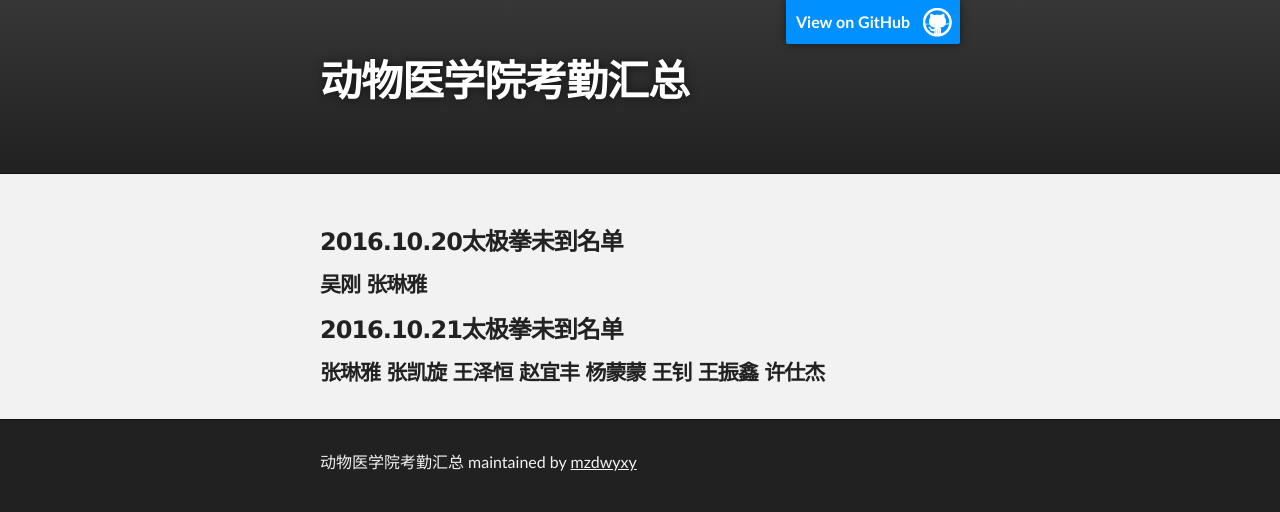
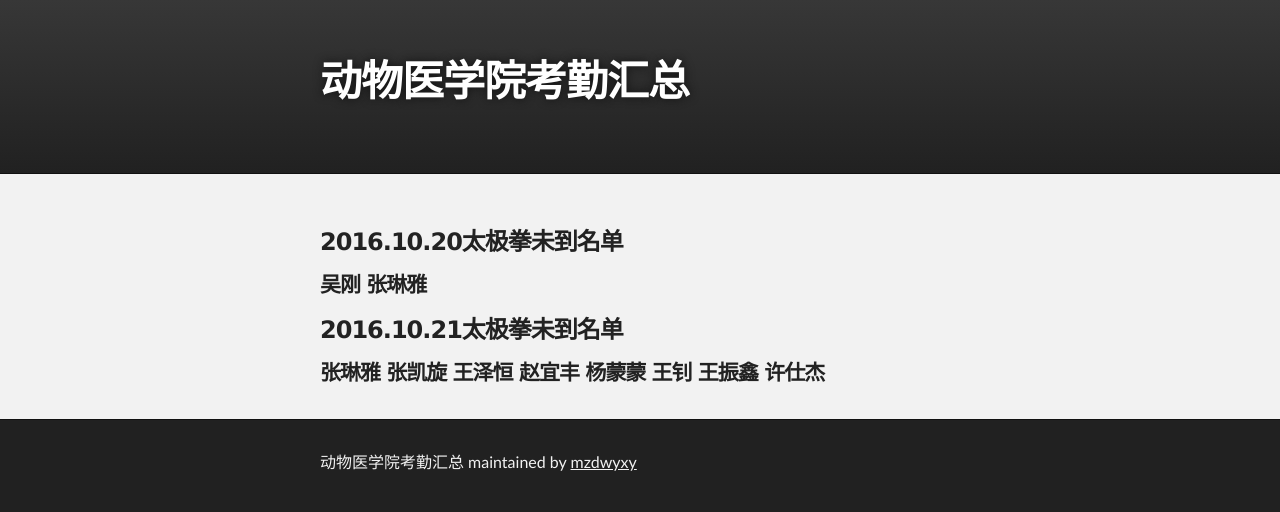
Before and after one commit to mzdwyxy/kqb, a plain HTML site: page index.html in a window 1280 px wide. Drawn offline with Linux system fonts and the light colour scheme.

Commit message:
Update index.html

```diff
--- a/index.html
+++ b/index.html
@@ -16,7 +16,7 @@
     <!-- HEADER -->
     <div id="header_wrap" class="outer">
         <header class="inner">
-          <a id="forkme_banner" href="https://github.com/mzdwyxy/kqb">View on GitHub</a>
+
 
           <h1 id="project_title">动物医学院考勤汇总</h1>
           <h2 id="project_tagline"></h2>
```
